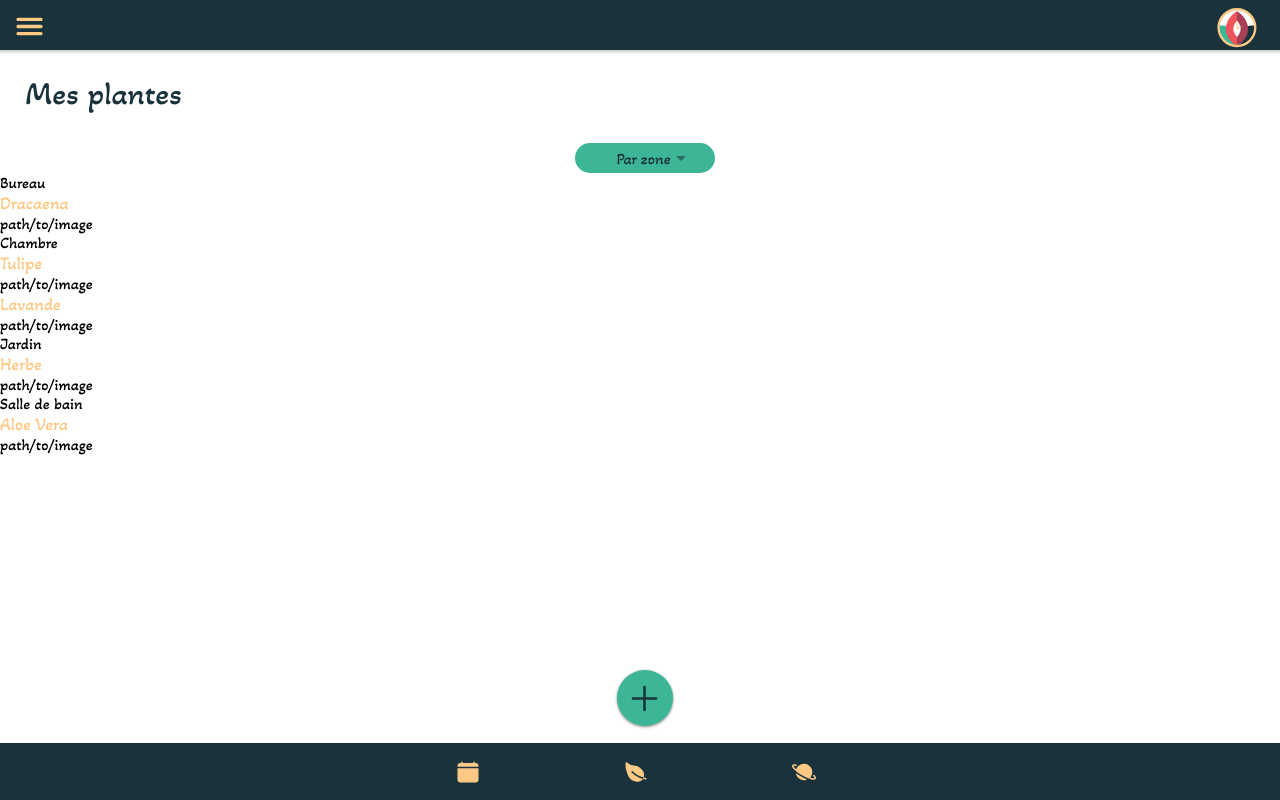
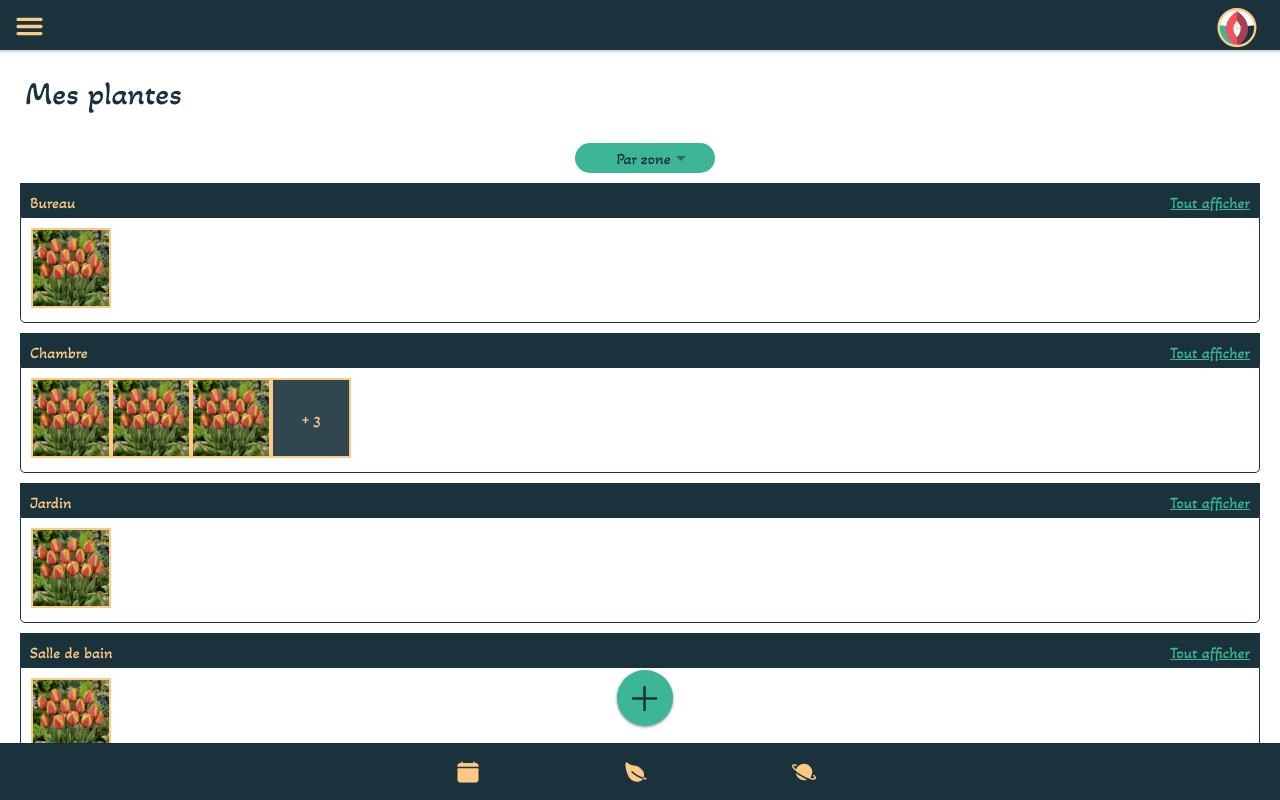
Before and after one commit to mds2022-m1/projets-plant-care, a React (Create React App) app in the folder plant-care/: page /plants in a window 1280 px wide. Built offline with nearby package versions, Linux system fonts and the light colour scheme.

Commit message:
✨[FEAT] : finished Plant page and created PlantByZone page and SeeYourPlantPage

```diff
--- a/plant-care/public/index.html
+++ b/plant-care/public/index.html
@@ -16,6 +16,8 @@
 
     <link rel="manifest" href="%PUBLIC_URL%/manifest.json" />
 
+    <link href="https://fonts.googleapis.com/icon?family=Material+Icons" rel="stylesheet">
+
     <link rel="shortcut icon" type="image/png" href="%PUBLIC_URL%/assets/icon/favicon.png" />
 
     <!-- add to homescreen for ios -->
--- a/plant-care/src/App.tsx
+++ b/plant-care/src/App.tsx
@@ -32,6 +32,8 @@ import Dashboard from './pages/dashboard/Dashboard';
 import LastPage from './pages/lastPage/LastPage';
 import PersonalizedTask from './pages/personalizedTask/PersonalizedTask';
 import AddZone from './pages/addZone/AddZone';
+import PlantByZonePage from './pages/plantByZonePage/PlantByZonePage';
+import SeeYourPlantPage from './pages/seeYourPlantPage/SeeYourPlantPage';
 
 setupIonicReact();
 
@@ -66,10 +68,16 @@ const App: React.FC = () => (
           <Route path="/add-zone">
             <AddZone />
           </Route>
+          <Route path="/zone/plants">
+            <PlantByZonePage />
+          </Route>
+          <Route path="/plant">
+            <SeeYourPlantPage />
+          </Route>
           <Route exact path="/">
             <Route
               exact
-              path="/dashboard"
+              path="/"
               render={() => {
                 return isAuthed ? <Dashboard/> : <LogPage />;
               }}
--- a/plant-care/src/pages/addZone/AddZone.tsx
+++ b/plant-care/src/pages/addZone/AddZone.tsx
@@ -1,8 +1,10 @@
 import {  IonContent, IonPage } from '@ionic/react';
 import './AddZone.css';
 import HeaderReturn from '../../components/headerReturn/HeaderReturn';
+import { listZone } from '../../enum/ZoneEnum';
 
 const AddZone = () => {
+
 
   return (
     <IonPage>
--- /dev/null
+++ b/plant-care/src/pages/plantByZonePage/PlantByZonePage.tsx
@@ -0,0 +1,23 @@
+import { IonContent, IonPage } from '@ionic/react';
+import Footer from '../../components/footer/Footer';
+import Header from '../../components/header/Header';
+import './PlantByZonePage.css';
+
+const PlantByZonePage: React.FC = () => {
+    const getParams = () => {
+        const urlParams = new URLSearchParams(window.location.search);
+        const myParam = urlParams.get('zone');
+        return myParam;
+    };
+
+    return (
+        <IonPage>
+            <Header />
+            {getParams()}
+            <Footer />
+        </IonPage>
+    );
+};
+
+
+export default PlantByZonePage;
--- a/plant-care/src/pages/plantPage/PlantPage.css
+++ b/plant-care/src/pages/plantPage/PlantPage.css
@@ -3,3 +3,87 @@
     margin: 25px 0px 0px 25px;
     color: var(--ion-color-gunmetal);
 }
+
+.zone-container {
+    margin: 10px 20px 0px 20px;
+}
+
+.zone-title {
+    font-size: 1rem;
+    padding: 10px 10px 5px 10px;
+    color: var(--ion-color-gold);
+    background-color: var(--ion-color-gunmetal);
+    display: flex;
+    flex-direction: row;
+    justify-content: space-between;
+}
+
+.zone-link {
+    color:var(--ion-color-mountain)
+}
+
+.plant-container {
+    margin-bottom: 10px;
+    display: flex;
+    flex-direction: row;
+    border: 1px solid var(--ion-color-gunmetal);
+    border-radius: 0px 0px 5px 5px;
+    padding: 10px;
+}
+
+.plant-picture {
+    width: 80px;
+    height: 80px;
+    border: 2px solid var(--ion-color-gold);
+}
+
+.plant-number {
+    width: 80px;
+    height: 80px;
+    border: 2px solid var(--ion-color-gold);
+    display: flex;
+    flex-direction: column;
+    justify-content: center;
+    align-items: center;
+    background-color: var(--ion-color-gunmetal-tint);
+    color: var(--ion-color-gold);
+}
+
+.search-input {
+    padding: 8px;
+    border-color: var(--ion-color-gunmetal);
+    margin-bottom: 12px;
+}
+
+.plant-list {
+    display: flex;
+    flex-direction: column;
+}
+
+.container-plant-list {
+    margin: 8px 0px 0px 0px;
+    padding: 3px;
+    display: flex;
+    flex-direction: row;
+    justify-content: space-between;
+    border-width: 1px 0px;
+    border-color: var(--ion-color-gunmetal);
+    border-style: solid;
+}
+
+.plant-info {
+    display: flex;
+    flex-direction: row;
+    justify-content: center;
+    align-items: center;
+}
+
+.plant-name-list {
+    color: var(--ion-color-gunmetal);
+    font-size: 1.2rem;
+}
+
+.plant-zone-list {
+    color: var(--ion-color-gunmetal);
+    font-size: 0.8rem;
+}
--- a/plant-care/src/pages/plantPage/PlantPage.tsx
+++ b/plant-care/src/pages/plantPage/PlantPage.tsx
@@ -9,6 +9,11 @@ import './PlantPage.css';
 const PlantPage: React.FC = () => {
   const [selectedButton, setSelectedButton] = useState<string>("Par zone");
   const [plants, setPlants] = useState<Plant[]>([]);
+  const [query, setQuery] = useState('')
+
+  const handleChange = (e: any) => {
+    setQuery(e.target.value)
+  }
 
   type Plant = {
     id: number;
@@ -27,31 +32,55 @@ const PlantPage: React.FC = () => {
       {
         id: 1,
         name: "Tulipe",
-        picture: "path/to/image",
+        picture: "assets/image/tulipe.png",
+        zone: "Chambre",
+      },
+      {
+        id: 6,
+        name: "Cerisier",
+        picture: "assets/image/tulipe.png",
+        zone: "Chambre",
+      },
+      {
+        id: 7,
+        name: "Lavandula",
+        picture: "assets/image/tulipe.png",
+        zone: "Chambre",
+      },
+      {
+        id: 8,
+        name: "Cactus",
+        picture: "assets/image/tulipe.png",
+        zone: "Chambre",
+      },
+      {
+        id: 9,
+        name: "Rose",
+        picture: "assets/image/tulipe.png",
         zone: "Chambre",
       },
       {
         id: 2,
         name: "Herbe",
-        picture: "path/to/image",
+        picture: "assets/image/tulipe.png",
         zone: "Jardin",
       },
       {
         id: 3,
         name: "Aloe Vera",
-        picture: "path/to/image",
+        picture: "assets/image/tulipe.png",
         zone: "Salle de bain",
       },
       {
         id: 4,
         name: "Dracaena",
-        picture: "path/to/image",
+        picture: "assets/image/tulipe.png",
         zone: "Bureau",
       },
       {
-        id: 1,
+        id: 5,
         name: "Lavande",
-        picture: "path/to/image",
+        picture: "assets/image/tulipe.png",
         zone: "Chambre",
       }
     ]
@@ -69,38 +98,115 @@ const PlantPage: React.FC = () => {
     return uniqueZones;
   }
 
-  const content = () => {
+  const countPlantByZone = (zone: string) => {
+    return plants.filter((plant) => plant.zone === zone).length;
+  }
+
+  const linkToPlant = (id: number) => {
+    return '/plant?id=' + id;
+  }
+
+
+  const byName = () => {
     return (
-    selectedButton === "Par zone" ? (
+      <div className='zone-container'>
+        <input type="search" value={query} onChange={handleChange} placeholder="Rechercher..." className="search-input"></input>
+        <div className="plant-list">
+          {query === '' ?
+          getPlant().map((plant) => {
+            return (
+              <div className="container-plant-list">
+                <div>
+                  <div className="plant-info">
+                    <div className="contain-picture">
+                      <img alt={plant.name} src={plant.picture} className="picture"></img>
+                    </div>
+                    <div className="column">
+                      <div className="plant-name-list">
+                        {plant.name}
+                      </div>
+                      <div className="plant-zone-list">
+                        {plant.zone}
+                      </div>
+                    </div>
+                  </div>
+                </div>
+                <a className='zone-link' href={linkToPlant(plant.id)}>Afficher</a>
+              </div>
+            )
+          }
+          ) : plants.filter((plantFilter) => plantFilter.name.toLowerCase().includes(query.toLowerCase())).map((plant) => {
+            return (
+              <div className="container-plant-list">
+                <div>
+                  <div className="plant-info">
+                    <div className="contain-picture">
+                    <img alt={plant.name} src={plant.picture} className="picture"></img>
+                    </div>
+                    <div className="column">
+                      <div className="plant-name-list">
+                        {plant.name}
+                      </div>
+                      <div className="plant-zone-list">
+                        {plant.zone}
+                      </div>
+                    </div>
+                  </div>
+                </div>
+                <a className='zone-link' href={linkToPlant(plant.id)}>Afficher</a>
+              </div>
+            )
+          }
+          )}
+        </div>
+      </div>
+    )
+  }
+
+  const linkToZone = (zone: string) => {
+    return `/zone/plants?zone=${zone}`
+  }
+
+  const byZone = () => {
+    return (
       <div className="zone-container">
         {getEachZone().map((zone) => {
           return (
             <div>
-            <div className="zone-title">{zone}</div>
+              <div className="zone-title">
+                <div>{zone}</div><a className='zone-link' href={linkToZone(zone)}>Tout afficher</a>{/** TO CHANGE*/}
+              </div>
               <div className="plant-container">
-              {plants.filter((plantFilter) => plantFilter.zone === zone).map((plant) => {
+                {countPlantByZone(zone) > 4
+                  ? (plants.filter((plantFilter) => plantFilter.zone === zone).slice(0, 3).map((plant) => {
                     return (
                       <div className="plant">
-                    <div className="plant-name">{plant.name}</div>
-                    <div className="plant-picture">{plant.picture}</div>
+                        <img alt={plant.name} src={plant.picture} className="plant-picture"></img>
+                      </div>
+                    )
+                  })
+                  )
+                  : plants.filter((plantFilter) => plantFilter.zone === zone).map((plant) => {
+                    return (
+                      <div className="plant">
+                        <img alt={plant.name} src={plant.picture} className="plant-picture"></img>
                       </div>
                     )
                   })}
+                {countPlantByZone(zone) > 4 ? <div className="plant-number">+ {countPlantByZone(zone) - 3}</div> : null}
+
               </div>
             </div>
           )
         })
         }
       </div>
-    ) : (
-      <div className="name-container">
-        <div className="name-title">Tulipe</div>
-        <div className="name-title">Herbe</div>
-        <div className="name-title">Aloe Vera</div>
-        <div className="name-title">Dracaena</div>
-        <div className="name-title">Lavande</div>
-      </div>
     )
+  }
+
+  const content = () => {
+    return (
+      selectedButton === "Par zone" ? byZone() : byName()
     )
   }
 
@@ -111,13 +217,13 @@ const PlantPage: React.FC = () => {
         <div className='title-page'>Mes plantes</div>
         <div className='date-line'>
           <div className="ion-select">
-      <Select data={["Par zone", "Par nom"]} defaultValue={selectedButton} handleClick={(e: { target: { value: any; }; }) => setSelectedButton(e.target.value)}/>
+            <Select data={["Par zone", "Par nom"]} defaultValue={selectedButton} handleClick={(e: { target: { value: any; }; }) => setSelectedButton(e.target.value)} />
           </div>
         </div>
         <div>
           {content()}
         </div>
-      <FabAddPlant link="/add-zone"/>
+        <FabAddPlant link="/add-zone" />
       </IonContent>
       <Footer />
     </IonPage>
--- /dev/null
+++ b/plant-care/src/pages/seeYourPlantPage/SeeYourPlantPage.tsx
@@ -0,0 +1,23 @@
+import { IonContent, IonPage } from '@ionic/react';
+import Footer from '../../components/footer/Footer';
+import Header from '../../components/header/Header';
+import './SeeYourPlantPage.css';
+
+const SeeYourPlantPage: React.FC = () => {
+    const getParams = () => {
+        const urlParams = new URLSearchParams(window.location.search);
+        const myParam = urlParams.get('id');
+        return myParam;
+    };
+
+    return (
+        <IonPage>
+            <Header />
+            {getParams()}
+            <Footer />
+        </IonPage>
+    );
+};
+
+
+export default SeeYourPlantPage;
```
Also changed, not shown: plant-care/src/enum/ZoneEnum.js (added, +14 -0 lines), plant-care/src/pages/plantByZonePage/PlantByZonePage.css (added), plant-care/src/pages/seeYourPlantPage/SeeYourPlantPage.css (added). Lines whose indentation alone changed are shown as unchanged.
